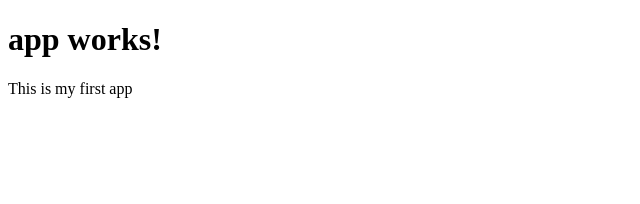
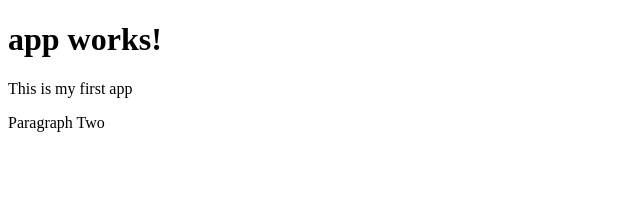
Before and after one commit to tankip/release, an Angular app: page / in a window 1280 px wide. Shown: the top 204 px of the page, without its empty margins (0-640 px from the left). Built offline with nearby package versions, Linux system fonts and the light colour scheme.

Commit message:
Second Paragraph

```diff
--- a/src/app/app.component.html
+++ b/src/app/app.component.html
@@ -2,3 +2,4 @@
   {{title}}
 </h1>
 <p>This is my first app</p>
+<p>Paragraph Two</p>
```
